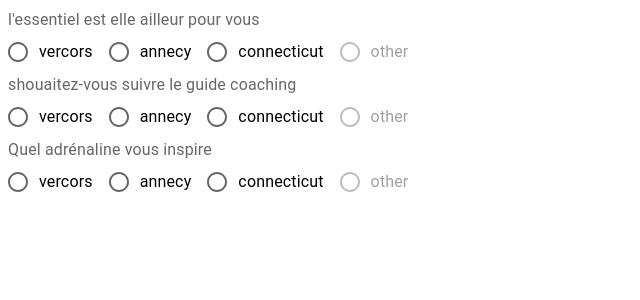
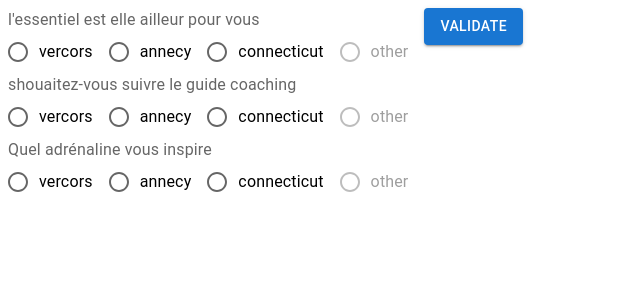
Before and after one commit to Bak-Faek/hackathon_FrenchD-connexion, a React (Vite) app: page / in a window 1280 px wide. Shown: the top 300 px of the page, without its empty margins (0-640 px from the left). Built offline with nearby package versions, Linux system fonts and the light colour scheme.

Commit message:
création du bouton de validation

```diff
--- a/src/App.jsx
+++ b/src/App.jsx
@@ -1,9 +1,11 @@
 import Question from "./components/questionnaire";
+import ButtonValidate from "./components/buttonValidate";
 import "./App.css";
 
 function App() {
-  return <>
+  return  <>
               <Question />
+              <ButtonValidate />
           </>;
 }
 
--- /dev/null
+++ b/src/components/buttonValidate.jsx
@@ -0,0 +1,14 @@
+
+import Button from '@mui/material/Button';
+
+function ButtonValidate() {
+    return (
+    <Button variant="contained" buttonValidate>
+      Validate
+    </Button>
+  );
+}
+
+
+
+export default ButtonValidate
```
